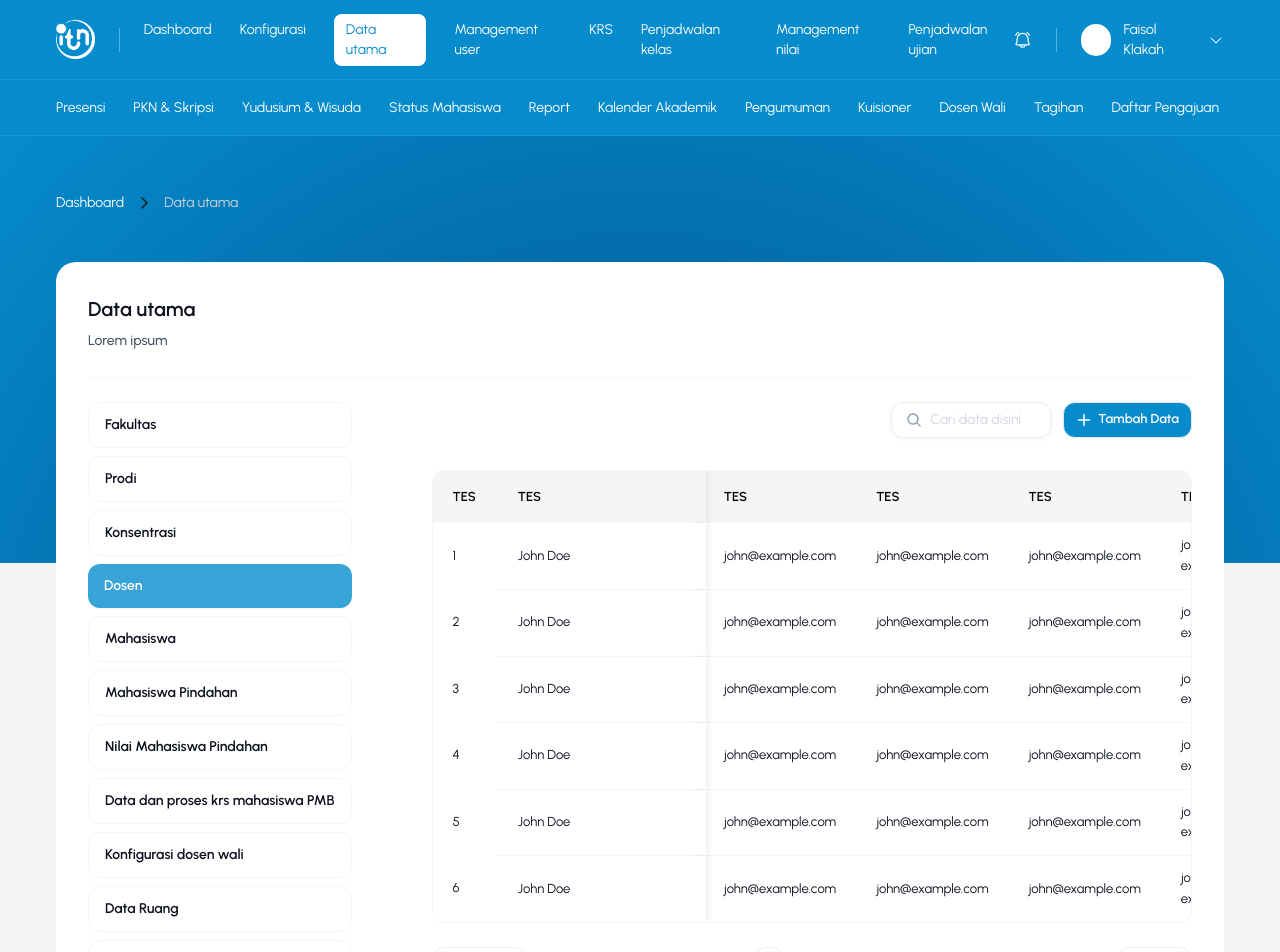
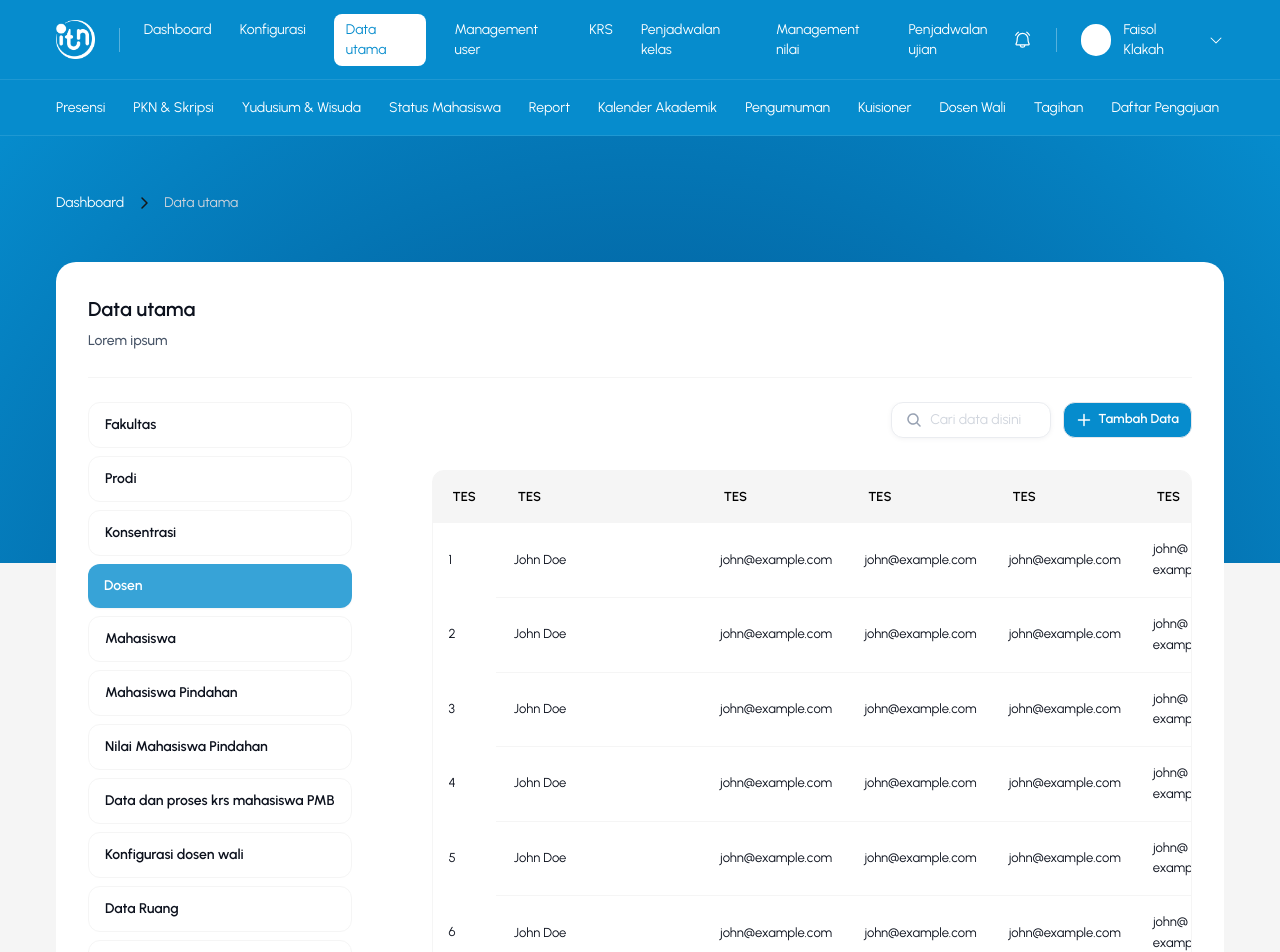
Before and after one commit to vincentmikhael/siakad-components, a Next.js app: page /data-utama/dosen in a window 1280 px wide. Shown: the top 952 px of the page. Built offline with nearby package versions, Linux system fonts and the light colour scheme.

Commit message:
feat(Table): update table scrollbar and pinned columns effect
CU-86b2pu8hj

```diff
--- a/src/components/Table/Table.jsx
+++ b/src/components/Table/Table.jsx
@@ -1,18 +1,19 @@
 "use client"
 
-import React, { createContext, useEffect, useRef, useState } from "react";
+import {createContext, useEffect, useRef, useState} from "react";
 import TableLazyLoad from "./TableLazyLoad";
-import { twMerge } from "tailwind-merge";
+import {twMerge} from "tailwind-merge";
 
 export const TableContext = createContext();
 
-const Table = ({ columns = [], data = [], pinned = [], children, loading = false, className, ...props }) => {
+const Table = ({columns = [], data = [], pinned = [], children, loading = false, className, ...props}) => {
     const columnRefs = useRef([]);
+    const tableRef = useRef(null);
     const [columnWidths, setColumnWidths] = useState([]);
     const [headCellsData, setHeadCellsData] = useState([]);
 
     useEffect(() => {
-    const widths = columnRefs.current.map((ref) => ref?.offsetWidth || 0);
+        const widths = columnRefs.current.map((ref) => ref?.getBoundingClientRect().width || 0);
         setColumnWidths(widths);
     }, [children]);
 
@@ -35,11 +36,13 @@ const Table = ({ columns = [], data = [], pinned = [], children, loading = false
     };
 
     return loading ? (
-      <TableLazyLoad />
+        <TableLazyLoad/>
     ) : (
-      <TableContext.Provider value={{ getStickyOffset, columnRefs, headCellsData }}>
-        <div className="overflow-x-auto mt-8 rounded-xl border border-fade scrollbar scrollbar-thumb-fade scrollbar-track-white scrollbar-thumb-rounded-full scrollbar-track-rounded-full">
-          <table className={twMerge("table-auto w-full bg-white rounded-lg", className)}>
+        <TableContext.Provider value={{getStickyOffset, columnRefs, headCellsData, tableRef}}>
+            <div
+                ref={tableRef}
+                className="overflow-x-auto mt-8 rounded-xl border border-fade scrollbar scrollbar-thumb-fade scrollbar-track-white scrollbar-thumb-rounded-full scrollbar-track-rounded-full">
+                <table className={twMerge("table-auto w-full bg-white rounded-lg", className)} {...props}>
                     {children}
                 </table>
             </div>
--- a/src/components/Table/TableBodyCell.jsx
+++ b/src/components/Table/TableBodyCell.jsx
@@ -1,19 +1,42 @@
-"use client"
-import { useContext } from "react";
-import { TableContext } from "./Table";
-import { twMerge } from "tailwind-merge";
+"use client";
+import {useContext, useState, useEffect} from "react";
+import {TableContext} from "./Table";
+import {twMerge} from "tailwind-merge";
 
-const TableBodyCell = ({ children, index, className }) => {
-    const { getStickyOffset, headCellsData } = useContext(TableContext);
+const TableBodyCell = ({children, index, className}) => {
+    const {getStickyOffset, headCellsData, tableRef} = useContext(TableContext);
+    const lastPinnedIndex = headCellsData.map((cell, i) => (cell.pinned ? i : -1)).filter(i => i !== -1).pop();
+    const isLastPinned = index === lastPinnedIndex;
+    const [showDiv, setShowDiv] = useState(false);
 
-    const lastPinnedIndex = headCellsData.map((cell, i) => (cell.pinned ? i : -1)).filter(i => i !== -1).pop();
+    useEffect(() => {
+        const currentTableRef = tableRef.current;
+        const handleScroll = () => {
+            if (currentTableRef) {
+                const scrollLeft = currentTableRef.scrollLeft;
+                if (scrollLeft > getStickyOffset(lastPinnedIndex)) {
+                    setShowDiv(true);
+                } else {
+                    setShowDiv(false);
+                }
+            }
+        };
 
-    const isLastPinned = index === lastPinnedIndex;
+        if (currentTableRef) {
+            currentTableRef.addEventListener("scroll", handleScroll);
+        }
+
+        return () => {
+            if (currentTableRef) {
+                currentTableRef.removeEventListener("scroll", handleScroll);
+            }
+        };
+    }, [getStickyOffset, lastPinnedIndex, tableRef]);
 
     return (
         <td
             className={twMerge(
-                "px-5 py-3",
+                "p-4",
                 headCellsData[index]?.pinned ? `sticky left-[${getStickyOffset(index)}px] bg-white z-10` : "",
                 className
             )}
@@ -22,8 +45,8 @@ const TableBodyCell = ({ children, index, className }) => {
             }}
         >
             {children}
-            {isLastPinned && (
-                <div className="absolute inset-y-0 right-0 w-4 shadow-[4px_0px_4px_0px_rgba(16,24,40,0.05)]" />
+            {isLastPinned && showDiv && (
+                <div className="absolute inset-y-0 right-0 w-4 shadow-[4px_0px_4px_0px_rgba(16,24,40,0.05)]"/>
             )}
         </td>
     );
--- a/src/components/Table/TableBodyRow.jsx
+++ b/src/components/Table/TableBodyRow.jsx
@@ -1,13 +1,13 @@
 import React from "react";
-import { twMerge } from "tailwind-merge";
+import {twMerge} from "tailwind-merge";
 
-const TableBodyRow = ({children,className}) =>{
+const TableBodyRow = ({children, className}) => {
     const childrenWithIndex = React.Children.map(children, (child, index) => {
-        return React.cloneElement(child, { index }); // Menambahkan index sebagai props
-      });
+        return React.cloneElement(child, {index}); // Menambahkan index sebagai props
+    });
 
     return (
-        <tr className={twMerge("hover:bg-gray-20 group divide-y divide-fade",className)}>
+        <tr className={twMerge("group divide-y divide-fade", className)}>
             {childrenWithIndex}
         </tr>
     )
--- a/src/components/Table/TableHeadCell.jsx
+++ b/src/components/Table/TableHeadCell.jsx
@@ -1,12 +1,12 @@
 "use client"
-import { useContext } from "react";
-import { TableContext } from "./Table";
-import { twMerge } from "tailwind-merge";
+import {useContext, useEffect, useState} from "react";
+import {TableContext} from "./Table";
+import {twMerge} from "tailwind-merge";
 
 
-const TableHeadCell = ({children,index,className}) =>{
-    const { getStickyOffset, columnRefs,headCellsData } = useContext(TableContext);
-
+const TableHeadCell = ({children, index, className}) => {
+    const {getStickyOffset, columnRefs, headCellsData, tableRef} = useContext(TableContext);
+    const [showDiv, setShowDiv] = useState(false)
     const lastPinnedIndex = headCellsData
         .map((cell, i) => (cell.pinned ? i : -1))
         .filter(i => i !== -1)
@@ -14,6 +14,29 @@ const TableHeadCell = ({children,index,className}) =>{
 
     const isLastPinned = index === lastPinnedIndex;
 
+    useEffect(() => {
+        const currentTableRef = tableRef.current;
+        const handleScroll = () => {
+            if (currentTableRef) {
+                const scrollLeft = currentTableRef.scrollLeft;
+                if (scrollLeft > getStickyOffset(lastPinnedIndex)) {
+                    setShowDiv(true);
+                } else {
+                    setShowDiv(false);
+                }
+            }
+        };
+
+        if (currentTableRef) {
+            currentTableRef.addEventListener("scroll", handleScroll);
+        }
+
+        return () => {
+            if (currentTableRef) {
+                currentTableRef.removeEventListener("scroll", handleScroll);
+            }
+        };
+    }, [getStickyOffset, lastPinnedIndex, tableRef]);
     return (
         <th
             className={
@@ -26,8 +49,8 @@ const TableHeadCell = ({children,index,className}) =>{
             ref={(el) => (columnRefs.current[index] = el)}
         >
             {children}
-            {isLastPinned && (
-                <div className="absolute inset-y-0 right-0 w-4 shadow-[4px_0px_4px_0px_rgba(16,24,40,0.05)]" />
+            {isLastPinned && showDiv && (
+                <div className="absolute inset-y-0 right-0 w-4 shadow-[4px_0px_4px_0px_rgba(16,24,40,0.05)]"/>
             )}
         </th>
 
```
Lines whose indentation alone changed are shown as unchanged.
